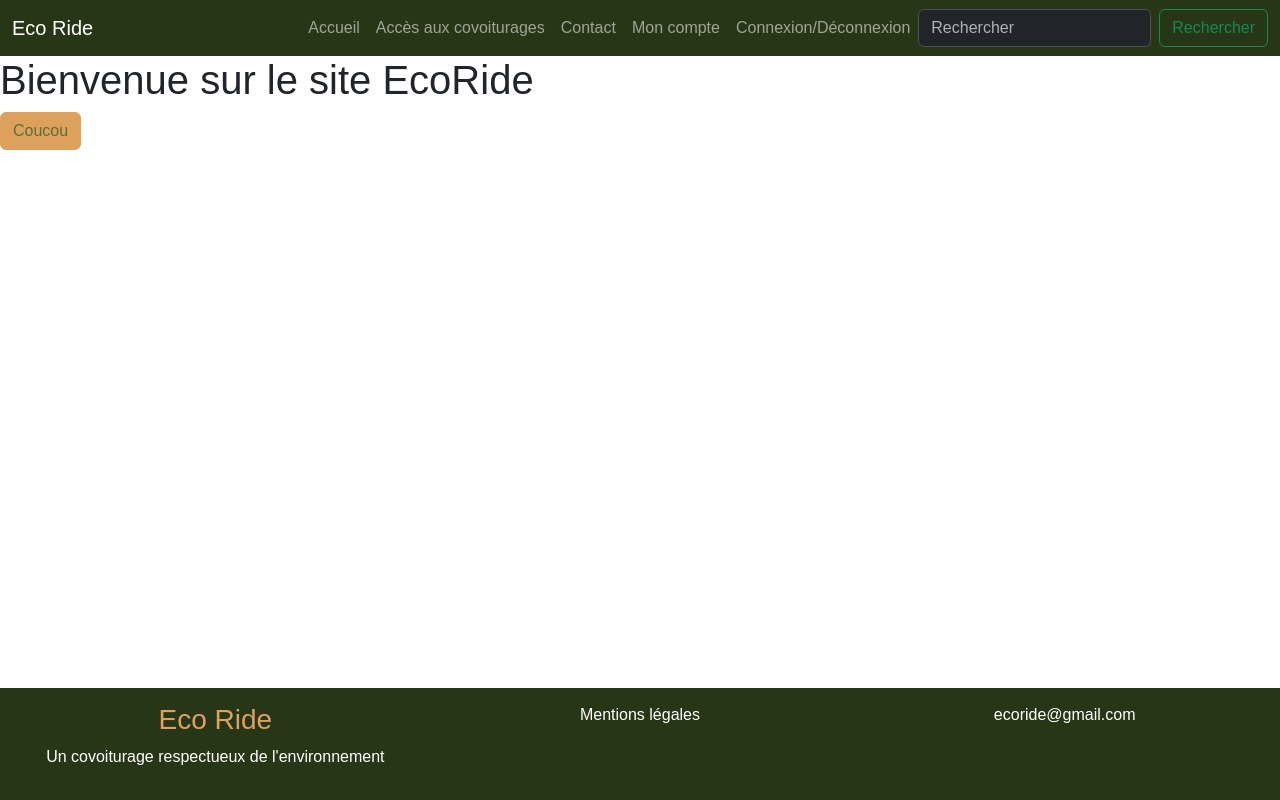
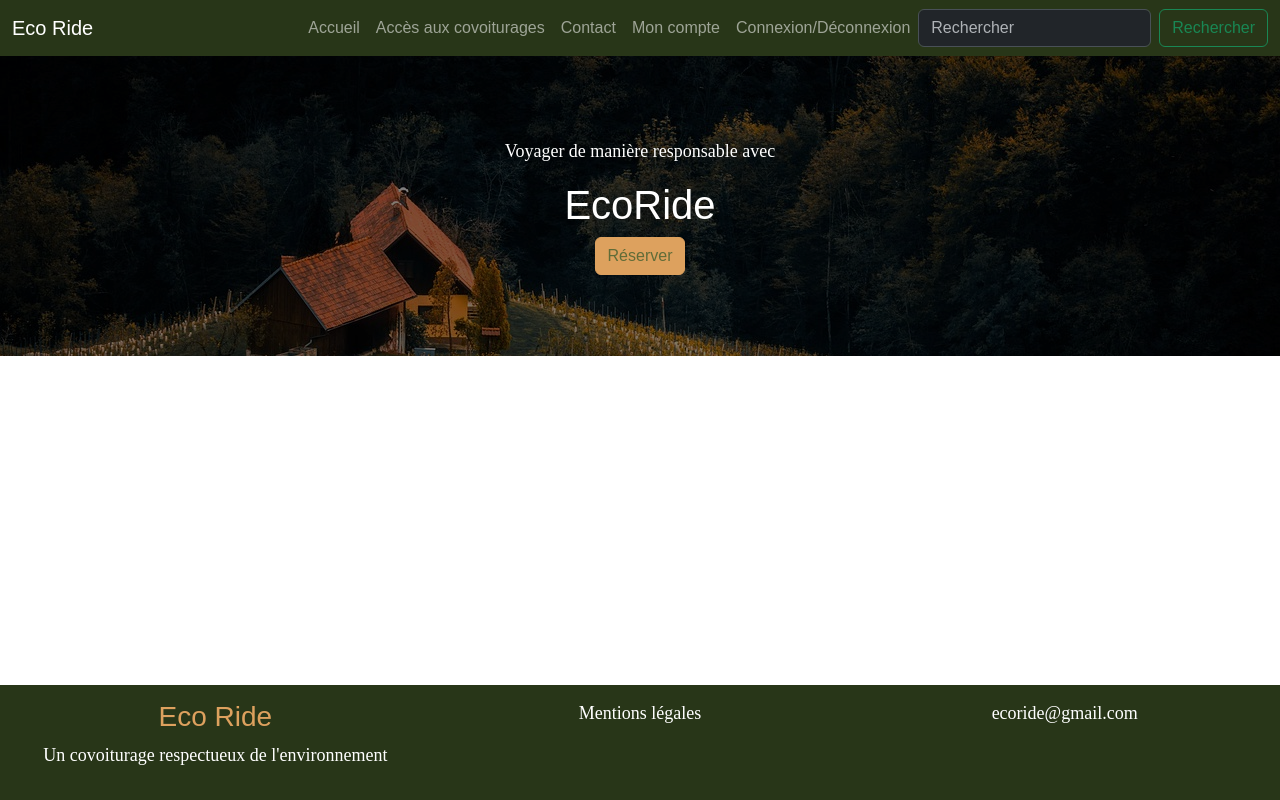
Before and after one commit to Sarahdeb1305/EcoRideFront, a website with bundled scripts: page index.html in a window 1280 px wide. Built offline with nearby package versions, Linux system fonts and the light colour scheme; files whose address does not match are found by name.

Commit message:
Ajout des images + Bloc BigTitle

```diff
--- a/pages/home.html
+++ b/pages/home.html
@@ -1,3 +1,7 @@
-<h1>Bienvenue sur le site EcoRide</h1>
-
-<button class="btn btn-primary">Coucou</button>
+<div class="hero-scene text-center text-white">
+  <div class="hero-scene-content">
+    <p>Voyager de manière responsable avec</p>
+    <h1>EcoRide</h1>
+    <button class="btn btn-primary">Réserver</button>
+  </div>
+</div>
--- a/scss/main.scss
+++ b/scss/main.scss
@@ -14,3 +14,35 @@ footer.footer {
   bottom: 0;
   width: 100%;
 }
+
+p {
+  font-family: $font-family-serif;
+  font-size: 18px;
+}
+
+.hero-scene {
+  position: relative;
+  &::before {
+    content: "";
+    position: absolute;
+    top: 0;
+    left: 0;
+    width: 100%;
+    height: 100%;
+    background-image: url(../images/hero-scene.jpg);
+    background-size: cover;
+    filter: brightness(0.5);
+  }
+
+  * {
+    position: relative;
+  }
+
+  .hero-scene-content {
+    height: 300px;
+    display: flex;
+    flex-direction: column;
+    justify-content: center;
+    align-items: center;
+  }
+}
```
Also changed, not shown: images/carte.jpg (renamed from Eco Ride/carte.jpg), images/chauffeur.jpg (renamed from Eco Ride/chauffeur.jpg), images/hero-scene.jpg (renamed from Eco Ride/hero-scene.jpg), images/route.jpg (renamed from Eco Ride/route.jpg), images/trajets.jpg (renamed from Eco Ride/trajets.jpg), scss/main.css, 1 other file.
